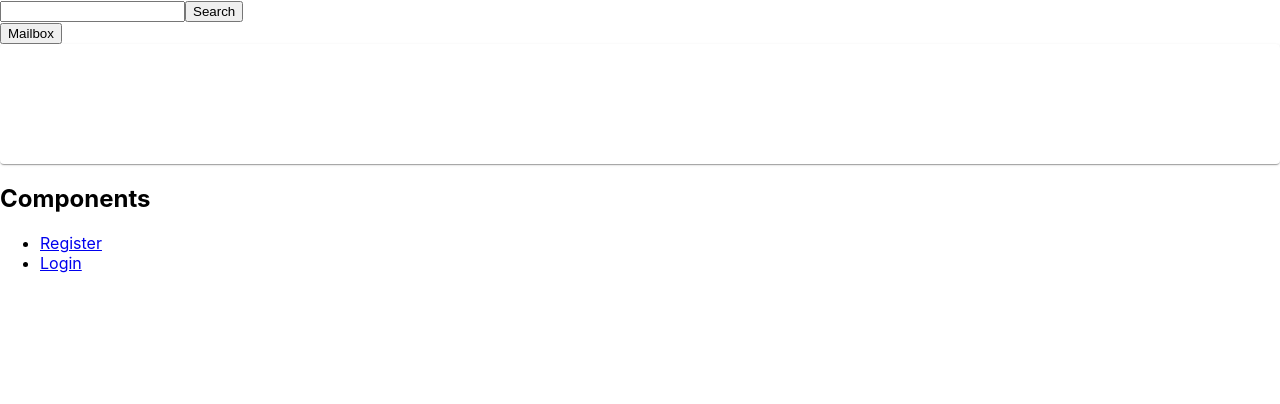
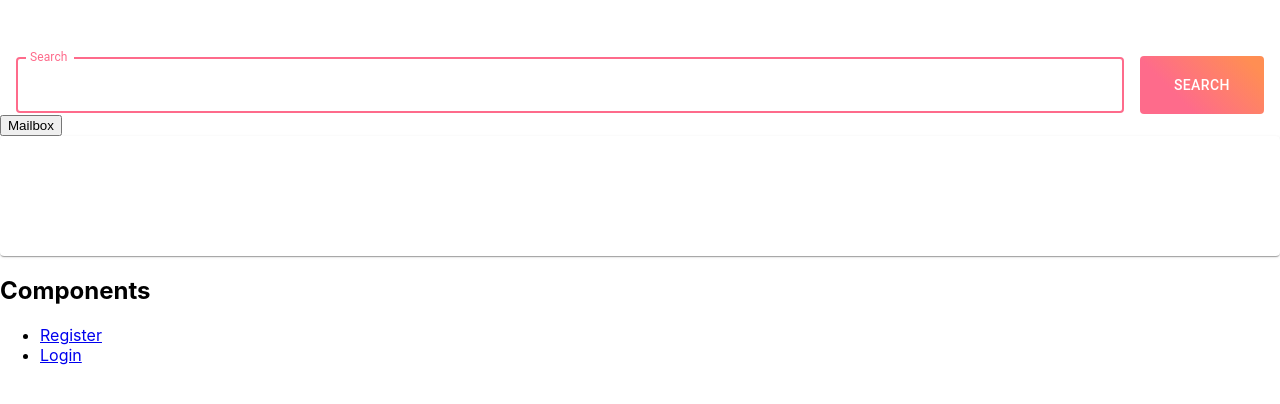
Before and after one commit to HardPocketRocket/thesis-web-application, a React (Create React App) app in the folder frontend/: page /home/1 in a window 1280 px wide. Shown: the top 404 px of the page. Built offline with nearby package versions, Linux system fonts and the light colour scheme; no server answers.

Commit message:
Implemented design for Search fields

```diff
--- a/frontend/src/App.js
+++ b/frontend/src/App.js
@@ -18,7 +18,7 @@ class App extends Component {
                 <Route path="/message/:id" exact component={MessageComponent} />
                 <Route path="/mailbox/:id" exact component={MailboxComponent} />
                 <Route
-                    path="/search/:query"
+                    path="/search/:query?"
                     exact
                     component={SearchComponent}
                 />
--- a/frontend/src/components/home.component.js
+++ b/frontend/src/components/home.component.js
@@ -4,7 +4,50 @@ import axios from "axios";
 import Card from "@material-ui/core/Card";
 import CardContent from "@material-ui/core/CardContent";
 
-export default class HomeComponent extends Component {
+import { TextField, Button, withStyles} from '@material-ui/core';
+
+const styles = {
+	form: {
+		marginTop: 56,
+		display: 'flex',
+		flexDirection: 'row',
+		alignItems: 'center'
+	},
+	textField: {
+		width: '90%',
+		marginLeft: 16,
+	},
+	outlinedRoot: {
+		'&:hover $notchedOutline': {
+			borderColor: '#FF8E53',
+			borderWidth: 2
+		},
+		'&$focused $notchedOutline': {
+			borderColor: '#FE6B8B',
+			borderWidth: 2
+		}
+	},
+	notchedOutline: {},
+	focused: {},
+	label: {
+		'&$focusedLabel':{
+			color: '#FE6B8B',
+		}
+	},
+	focusedLabel: {},
+	button: {
+		background: 'linear-gradient(45deg, #FE6B8B 30%, #FF8E53 90%)',
+		border: 0,
+		color: 'white',
+		height: 40,
+		width: '10%',
+        marginRight: 16,
+        marginLeft: 16,
+        minHeight: '58px'
+	}
+};
+
+class HomeComponent extends Component {
     constructor(props) {
         super(props);
 
@@ -51,16 +94,42 @@ export default class HomeComponent extends Component {
     }
 
     render() {
+        const { classes } = this.props;
+
         return (
             <div>
-                <form onSubmit={this.onSubmit}>
-                    <input
-                        type="text"
-                        value={this.state.query}
-                        onChange={this.onChangeQuery}
-                    />
-                    <input type="submit" value="Search" />
-                </form>
+                <form className={classes.form} onSubmit={this.onSubmit}>
+					<TextField
+						className={classes.textField}
+						autoFocus
+						variant='outlined'
+						label='Search'
+						type='text'
+						value={this.state.query}
+						onChange={this.onChangeQuery}
+						InputProps={{
+							classes: {
+								root: classes.outlinedRoot,
+								notchedOutline: classes.notchedOutline,
+								focused: classes.focused
+							}
+						}}
+						InputLabelProps={{
+							classes: {
+								root: classes.label,
+								focused: classes.focusedLabel
+							},
+							required: false
+						}}
+					/>
+					<Button
+						className={classes.button}
+						variant='outlined'
+						type='submit'
+						value='Search'>
+						Search
+					</Button>
+				</form>
                 <button onClick={this.onMailboxClicked}>Mailbox</button>
                 <Card>
                     <CardContent>
@@ -78,3 +147,5 @@ export default class HomeComponent extends Component {
         );
     }
 }
+
+export default withStyles(styles)(HomeComponent);
--- a/frontend/src/components/mailbox.component.js
+++ b/frontend/src/components/mailbox.component.js
@@ -1,9 +1,11 @@
 import React, { Component } from 'react';
 import axios from 'axios';
 
-import { List, ListItem } from '@material-ui/core';
+import { List, ListItem, withStyles } from '@material-ui/core';
 
-export default class MailboxComponent extends Component {
+const styles = {};
+
+class MailboxComponent extends Component {
 	constructor(props) {
 		super(props);
 
@@ -54,6 +56,8 @@ export default class MailboxComponent extends Component {
 	}
 
 	render() {
+		const { classes } = this.props;
+
 		const Mailbox = props => {
 			if (this.state.mailboxes.length < 1) {
 				return null;
@@ -77,3 +81,5 @@ export default class MailboxComponent extends Component {
 		);
 	}
 }
+
+export default withStyles(styles)(MailboxComponent);
--- a/frontend/src/components/message.component.js
+++ b/frontend/src/components/message.component.js
@@ -74,7 +74,7 @@ const styles = {
 		border: 0,
 		color: 'white',
 		width: '10%',
-		minHeight: '56px',
+		minHeight: '58px',
 		marginLeft: '16px'
 	},
 	messageBox: {
@@ -198,7 +198,6 @@ class MessageComponent extends Component {
 
 			const texts = props.messages.map(message => {
 				let messageClass;
-				let textAlign;
 
 				if (sessionStorage.getItem('id') === message.from) {
 					messageClass = classes.sentMessage;
--- a/frontend/src/components/search.component.js
+++ b/frontend/src/components/search.component.js
@@ -1,7 +1,50 @@
 import React, { Component } from 'react';
 import axios from 'axios';
 
-export default class SearchComponent extends Component {
+import { TextField, Button, withStyles} from '@material-ui/core';
+
+const styles = {
+	form: {
+		marginTop: 56,
+		display: 'flex',
+		flexDirection: 'row',
+		alignItems: 'center'
+	},
+	textField: {
+		width: '90%',
+		marginLeft: 16,
+	},
+	outlinedRoot: {
+		'&:hover $notchedOutline': {
+			borderColor: '#FF8E53',
+			borderWidth: 2
+		},
+		'&$focused $notchedOutline': {
+			borderColor: '#FE6B8B',
+			borderWidth: 2
+		}
+	},
+	notchedOutline: {},
+	focused: {},
+	label: {
+		'&$focusedLabel':{
+			color: '#FE6B8B',
+		}
+	},
+	focusedLabel: {},
+	button: {
+		background: 'linear-gradient(45deg, #FE6B8B 30%, #FF8E53 90%)',
+		border: 0,
+		color: 'white',
+		height: 40,
+		width: '10%',
+        marginRight: 16,
+        marginLeft: 16,
+        minHeight: '58px'
+	}
+};
+
+class SearchComponent extends Component {
 	constructor(props) {
 		super(props);
 
@@ -77,6 +120,8 @@ export default class SearchComponent extends Component {
 	}
 
 	render() {
+		const { classes } = this.props;
+
 		const Results = props => {
 			if (this.state.searchResults.length < 1) {
 				return null;
@@ -95,17 +140,42 @@ export default class SearchComponent extends Component {
 
 		return (
 			<div>
-				<form onSubmit={this.onSubmit}>
-					<input
+				<form className={classes.form} onSubmit={this.onSubmit}>
+					<TextField
+						className={classes.textField}
+						autoFocus
+						variant='outlined'
+						label='Search'
 						type='text'
 						value={this.state.query}
 						onChange={this.onChangeQuery}
+						InputProps={{
+							classes: {
+								root: classes.outlinedRoot,
+								notchedOutline: classes.notchedOutline,
+								focused: classes.focused
+							}
+						}}
+						InputLabelProps={{
+							classes: {
+								root: classes.label,
+								focused: classes.focusedLabel
+							},
+							required: false
+						}}
 					/>
-					<input type='submit' value='Search' />
+					<Button
+						className={classes.button}
+						variant='outlined'
+						type='submit'
+						value='Search'>
+						Search
+					</Button>
 				</form>
-				<br />
 				<Results results={this.state.searchResults} />
 			</div>
 		);
 	}
 }
+
+export default withStyles(styles)(SearchComponent);
```
